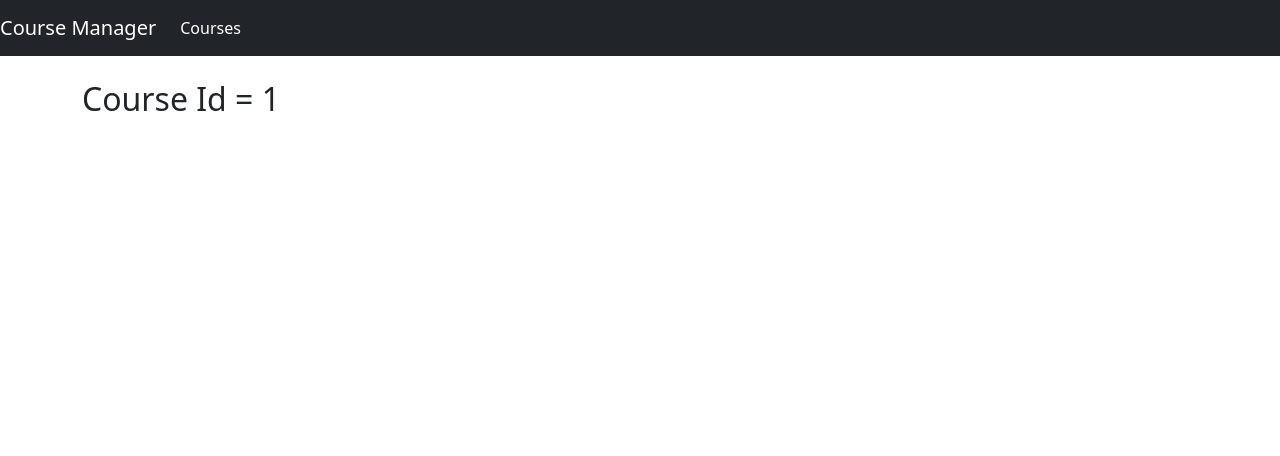
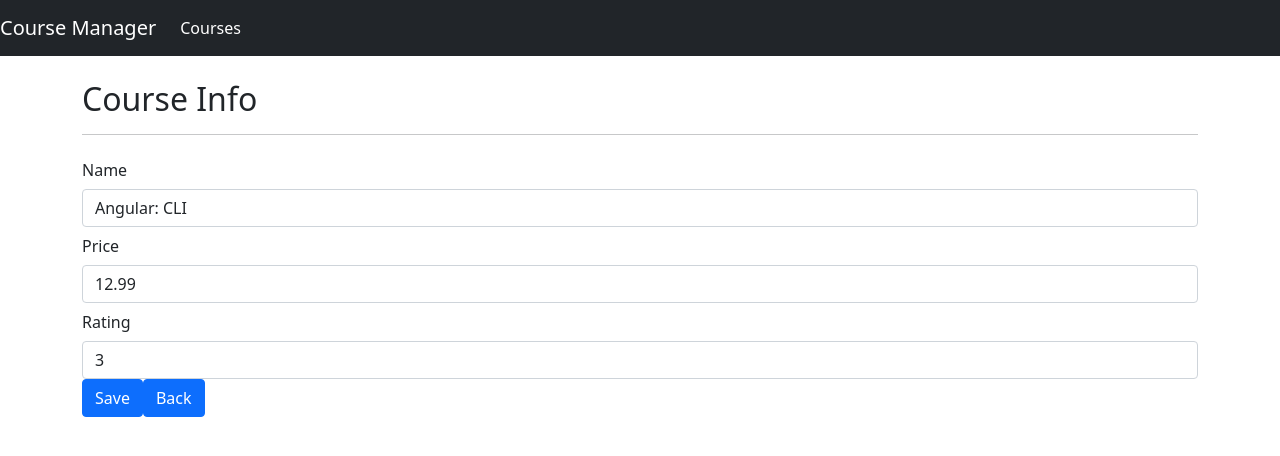
Before and after one commit to leofab/DIO-tech-unimed, an Angular app in the folder modulo-iv-web-angular/course-manager/: page /courses/info/1 in a window 1280 px wide. Shown: the top 456 px of the page. Built offline with nearby package versions, Linux system fonts and the light colour scheme.

Commit message:
modulo iv template variables with validations

```diff
--- a/modulo-iv-web-angular/course-manager/src/app/courses/course-info.component.html
+++ b/modulo-iv-web-angular/course-manager/src/app/courses/course-info.component.html
@@ -1 +1,47 @@
-<h2>Course Id = {{ courseId }}</h2>
+<h2>Course Info</h2>
+
+<hr/>
+
+<form #courseForm="ngForm">
+    <div class="form-group row">
+        <label class="col-sm-2 col-form-label">Name</label>
+        <div class="col-sm-20">
+            <input [(ngModel)]="course!.name" required name="name" #courseName="ngModel" [ngClass]="{'is-invalid': courseName.invalid}" class="form-control">
+
+            <!-- {{ courseName.value }}
+            Invalid {{ courseName.invalid }} -->
+            <div class="invalid-feedback">
+                <span>Course name is required</span>
+            </div>
+        </div>
+    </div>
+
+    <div class="form-group row">
+        <label class="col-sm-2 col-form-label">Price</label>
+        <div class="col-sm-20">
+            <input [(ngModel)]="course!.price" required name="price" #coursePrice="ngModel" type="number" [ngClass]="{'is-invalid': coursePrice.invalid}" class="form-control">
+
+            <!-- {{ courseName.value }}
+            Invalid {{ courseName.invalid }} -->
+            <div class="invalid-feedback">
+                <span>Course price is required</span>
+            </div>
+        </div>
+    </div>
+
+    <div class="form-group row">
+        <label class="col-sm-2 col-form-label">Rating</label>
+        <div class="col-sm-20">
+            <input [(ngModel)]="course!.rating" required name="rating" #courseRating="ngModel" [ngClass]="{'is-invalid': courseRating.invalid}" class="form-control">
+
+            <!-- {{ courseName.value }}
+            Invalid {{ courseName.invalid }} -->
+            <div class="invalid-feedback">
+                <span>Course rating is required</span>
+            </div>
+        </div>
+    </div>
+
+    <button [disabled]="courseForm.invalid" (click)="save" class="btn btn-primary mr-2">Save</button>
+    <button [routerLink]="['/courses']" class="btn btn-primary">Back</button>
+</form>
--- a/modulo-iv-web-angular/course-manager/src/app/courses/course-info.component.ts
+++ b/modulo-iv-web-angular/course-manager/src/app/courses/course-info.component.ts
@@ -1,18 +1,23 @@
 import { Component, OnInit } from "@angular/core";
 import { ActivatedRoute } from "@angular/router";
+import { Course } from "./course";
+import { CourseService } from "./course.service";
 
 @Component({
     templateUrl: "./course-info.component.html"
 })
 export class CourseInfoComponent implements OnInit{
 
-    courseId?: number;
+    course?: Course;
 
-    constructor(private activatedRoute: ActivatedRoute) {
-
+    constructor(private activatedRoute: ActivatedRoute, private courseService: CourseService) {
     }
 
     ngOnInit(): void {
-      this.courseId = Number(this.activatedRoute.snapshot.paramMap.get('id'));
+      this.course = this.courseService.retrieveById(Number(this.activatedRoute.snapshot.paramMap.get('id')));
+  }
+
+  save(): void {
+      this.courseService.save(this.course!)
   }
 }
--- a/modulo-iv-web-angular/course-manager/src/app/courses/course.service.ts
+++ b/modulo-iv-web-angular/course-manager/src/app/courses/course.service.ts
@@ -11,6 +11,16 @@
         return COURSES;
     }
 
+    retrieveById(id: number): Course {
+        return COURSES.find((courseIterator: Course) => courseIterator.id === id)!;
+    }
+
+    save(course: Course): void {
+        if(course.id) {
+            const index: number = COURSES.findIndex((courseIterator: Course) => courseIterator.id === course.id);
+            COURSES[index] = course;
+        }
+    }
 }
 
 
```
